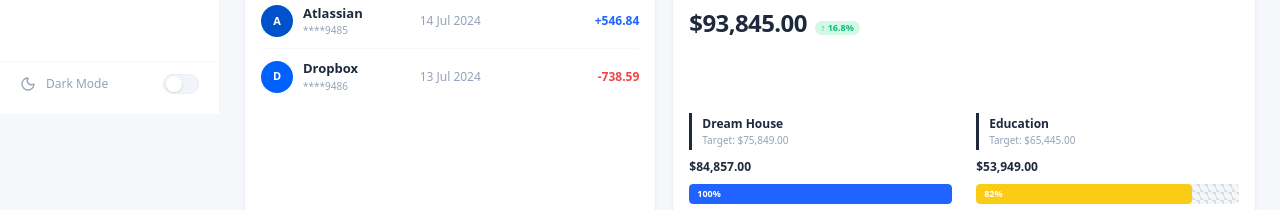
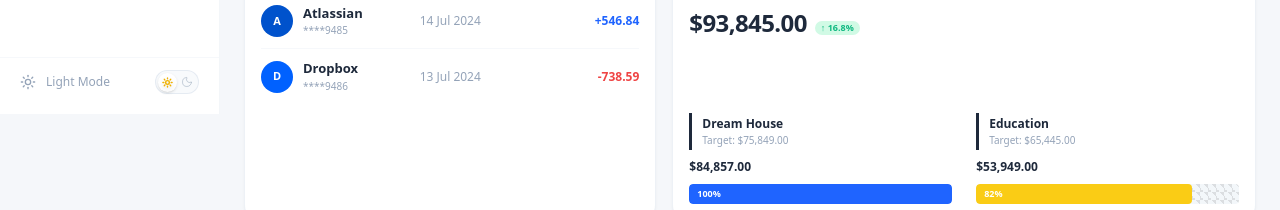
Before and after one commit to jodypangaribuan/finny-frontend, a Next.js app: page / in a window 1280 px wide. Shown: the part 686-896 px from the top of the page. Built offline with nearby package versions, Linux system fonts and the light colour scheme.

Commit message:
feat: Introduce a dedicated ThemeToggle component and integrate it into the Header and Sidebar.

```diff
--- /dev/null
+++ b/src/components/molecules/ThemeToggle.tsx
@@ -0,0 +1,51 @@
+"use client";
+
+import React, { useState, useEffect } from "react";
+import { useTheme } from "next-themes";
+import { Moon, Sun } from "lucide-react";
+
+export function ThemeToggle() {
+    const { theme, setTheme } = useTheme();
+    const [mounted, setMounted] = useState(false);
+
+    useEffect(() => {
+        setMounted(true);
+    }, []);
+
+    if (!mounted) {
+        return <div className="h-6 w-11 rounded-full bg-border/50" />;
+    }
+
+    const isDark = theme === "dark";
+
+    return (
+        <button
+            onClick={() => setTheme(isDark ? "light" : "dark")}
+            className="group relative flex h-6 w-11 cursor-pointer items-center justify-between rounded-full border border-border/80 bg-muted-bg/50 p-1 transition-all duration-500 hover:border-border dark:border-border/40 dark:bg-black/30"
+            aria-label="Toggle Dark Mode"
+        >
+            {/* Sun icon (left side background) */}
+            <Sun
+                size={12}
+                className="ml-[1px] text-muted-foreground/50 transition-all duration-500"
+            />
+            {/* Moon icon (right side background) */}
+            <Moon
+                size={12}
+                className="mr-[1px] text-muted-foreground/50 transition-all duration-500"
+            />
+
+            {/* The sliding toggle thumb */}
+            <div
+                className={`absolute left-[2px] top-[1.5px] flex h-[19px] w-[19px] items-center justify-center rounded-full bg-white shadow-sm transition-transform duration-500 cubic-bezier(0.34, 1.56, 0.64, 1) dark:bg-muted-foreground ${isDark ? "translate-x-[20px]" : "translate-x-0"
+                    }`}
+            >
+                {isDark ? (
+                    <Moon size={11} className="text-white drop-shadow-md" strokeWidth={3} />
+                ) : (
+                    <Sun size={11} className="text-yellow-500 drop-shadow-md" strokeWidth={3} />
+                )}
+            </div>
+        </button>
+    );
+}
--- a/src/components/organisms/Header.tsx
+++ b/src/components/organisms/Header.tsx
@@ -4,6 +4,7 @@ import React from 'react';
 import { IconWrapper } from '../atoms/IconWrapper';
 import { Avatar } from '../atoms/Avatar';
 import { Search, Bell, ChevronDown, Menu } from 'lucide-react';
+import { ThemeToggle } from '../molecules/ThemeToggle';
 
 interface HeaderProps {
     onMenuToggle?: () => void;
@@ -41,6 +42,9 @@ export function Header({ onMenuToggle }: HeaderProps) {
                     <IconWrapper icon={Search} size={16} className="text-foreground lg:hidden" />
                     <IconWrapper icon={Search} size={18} className="text-foreground hidden lg:block" />
                 </button>
+                <div className="flex items-center lg:hidden mr-1">
+                    <ThemeToggle />
+                </div>
                 <button className="flex h-8 w-8 lg:h-9 lg:w-9 items-center justify-center rounded-full hover:bg-muted-bg transition-colors relative">
                     <IconWrapper icon={Bell} size={16} className="text-foreground lg:hidden" />
                     <IconWrapper icon={Bell} size={18} className="text-foreground hidden lg:block" />
--- a/src/components/organisms/Sidebar.tsx
+++ b/src/components/organisms/Sidebar.tsx
@@ -8,8 +8,9 @@ import {
     LayoutGrid, Wallet, ArrowLeftRight, Landmark,
     TrendingUp, BarChart2, DollarSign, FileText,
     MessageSquare, Settings, AlertCircle, HelpCircle,
-    Moon, X
+    Moon, Sun, X
 } from 'lucide-react';
+import { ThemeToggle } from '../molecules/ThemeToggle';
 
 interface SidebarProps {
     isOpen?: boolean;
@@ -80,18 +81,11 @@ export function Sidebar({ isOpen, onClose }: SidebarProps) {
                 </div>
 
                 <div className="mt-2 flex items-center justify-between px-5 pt-3 border-t border-border/30">
-                    <div className="flex items-center gap-2.5 text-xs font-medium text-muted-foreground">
-                        <IconWrapper icon={Moon} size={16} />
-                        <span>Dark Mode</span>
+                    <div className="flex items-center gap-2.5 text-xs font-medium text-muted-foreground transition-colors duration-300">
+                        <IconWrapper icon={isDark ? Moon : Sun} size={16} className="transition-all duration-300" />
+                        <span>{isDark ? 'Dark Mode' : 'Light Mode'}</span>
                     </div>
-                    <div
-                        className="h-5 w-9 rounded-full bg-muted-bg border border-border/60 p-[2px] relative flex items-center cursor-pointer overflow-hidden"
-                        onClick={() => setTheme(isDark ? 'light' : 'dark')}
-                    >
-                        <div
-                            className={`h-4 w-4 rounded-full bg-white dark:bg-muted-foreground shadow-sm absolute transition-all duration-300 ease-in-out ${isDark ? 'translate-x-[16px]' : 'translate-x-0'}`}
-                        />
-                    </div>
+                    <ThemeToggle />
                 </div>
             </aside>
         </>
```
